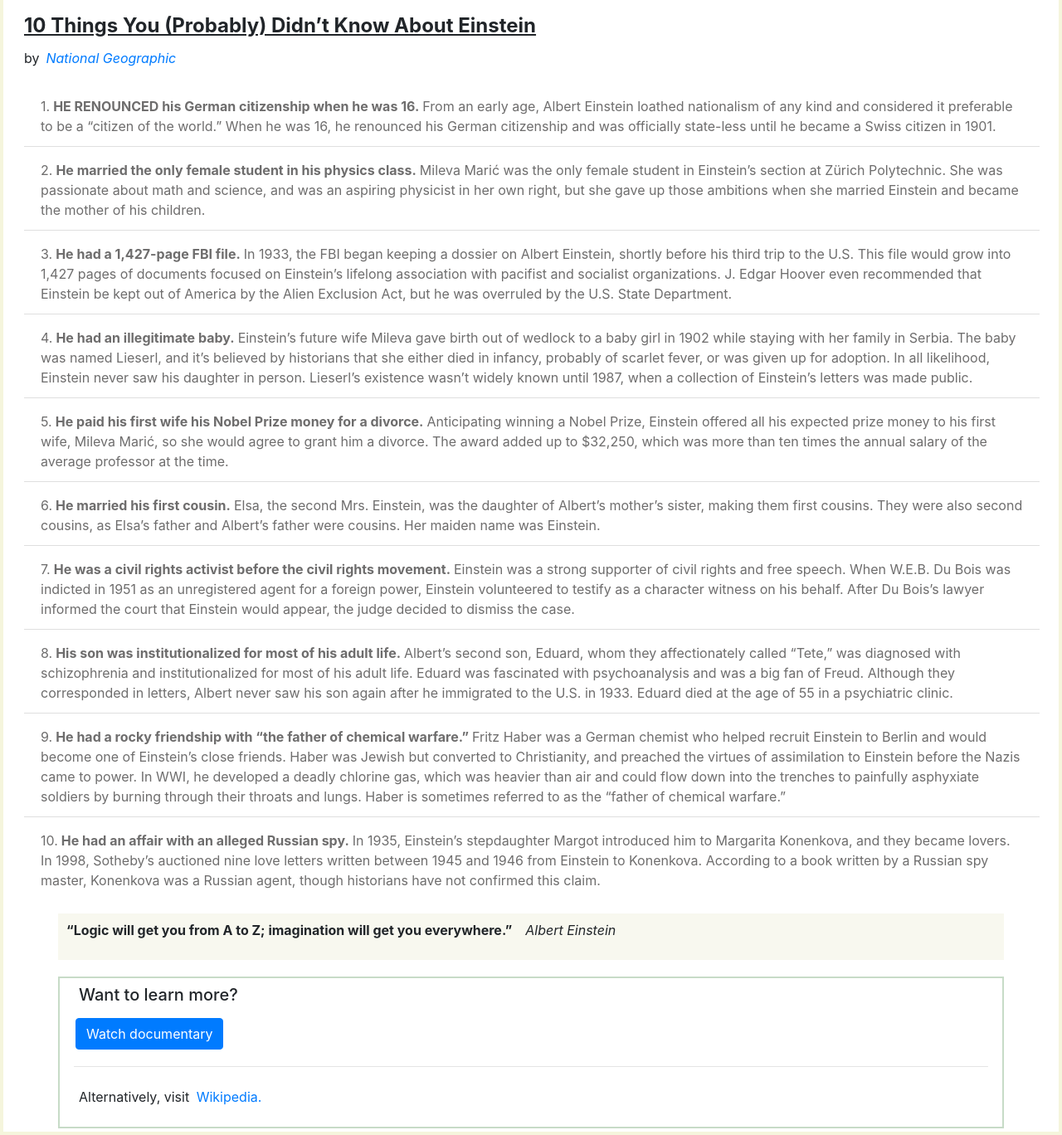
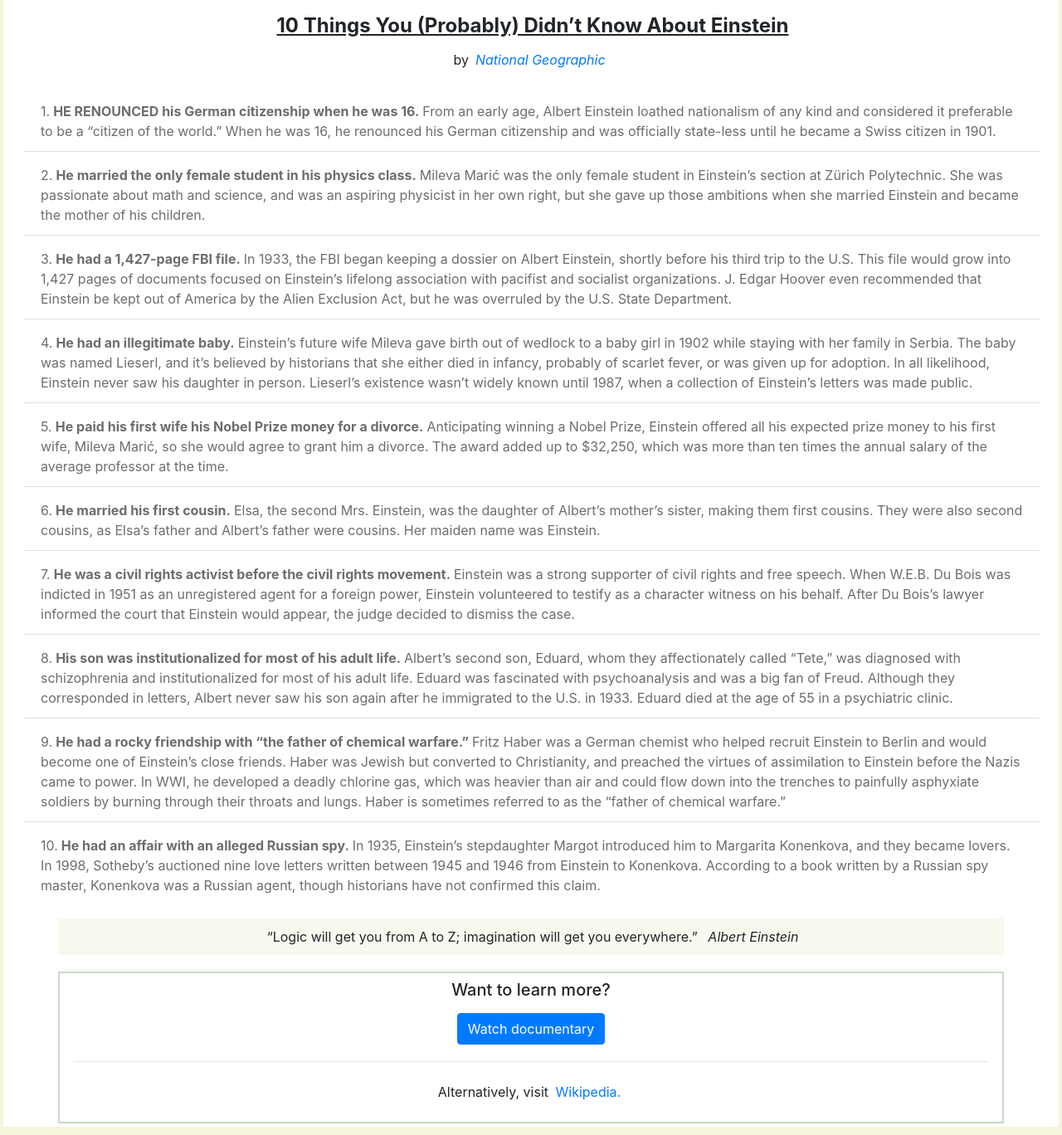
Before and after one commit to aa-ag/emc2, a plain HTML site: page index.html in a window 1280 px wide. Shown: the part 366-1734 px from the top of the page at 83% size. Drawn offline with nearby package versions, Linux system fonts and the light colour scheme.

Commit message:
made more mobile friendly | Aaron

```diff
--- a/css/main.css
+++ b/css/main.css
@@ -8,7 +8,21 @@ html {
 .ceter-span {
     text-align: left;
 }
-h1, h2, h3 {
+img {
+    display: block;
+    margin-left: auto;
+    margin-right: auto;
+    width: 50%;
+    border: 2px solid rgb(199, 219, 199);
+}
+h1, h2, h3, h4 {
+    display: block;
+    text-align: center;
+}
+h4 {
+    text-decoration: underline;
+}
+#credit {
     display: block;
     text-align: center;
 }
@@ -20,25 +34,14 @@ h1, h2, h3 {
 h1, h4, .quote {
     font-weight: bold;
 }
-h4 {
-    text-decoration: underline;
-}
-img {
-    display: block;
-    margin-left: auto;
-    margin-right: auto;
-    width: 50%;
-    border: 2px solid rgb(199, 219, 199);
-}
-
-
 h2, h3, .list-group-item {
     color: rgb(110, 109, 109);
 }
 #quotebox {
     background-color: rgb(248, 248, 239);
-    width: 90%;
+    width: 100%;
     margin-bottom: 20px;
+    text-align: center;
 }
 #morebox {
     display: block;
@@ -47,3 +50,6 @@ h2, h3, .list-group-item {
     width: 90%;
     border: 2px solid rgb(199, 219, 199);
 }
+#more {
+    text-align: center;
+}
--- a/index.html
+++ b/index.html
@@ -36,7 +36,9 @@
   <div class="row">
     <div class=col-lg-12>
       <h4>10 Things You (Probably) Didn’t Know About Einstein</h4>
-      <p>by<cite><a href="https://www.nationalgeographic.com/news/2017/04/einstein-facts-science-genius/" target="_blank">National Geographic</a></cite></p>
+      <div id="credit">
+        <p>by<cite><a href="https://www.nationalgeographic.com/news/2017/04/einstein-facts-science-genius/" target="_blank">National Geographic</a></cite></p>
+      </div>
         <ol class="list-group list-group-flush">
           <li class="list-group-item">1.<b>HE RENOUNCED his German citizenship when he was 16.</b>From an early age, Albert Einstein loathed nationalism of any kind and considered it preferable to be a “citizen of the world.” When he was 16, he renounced his German citizenship and was officially state-less until he became a Swiss citizen in 1901.</li>
           <li class="list-group-item">2.<b>He married the only female student in his physics class.</b>Mileva Marić was the only female student in Einstein’s section at Zürich Polytechnic. She was passionate about math and science, and was an aspiring physicist in her own right, but she gave up those ambitions when she married Einstein and became the mother of his children.</li>
@@ -56,20 +58,22 @@
 <!--Quote-->
 <div class="container" id="quotebox">
   <div class="row">
-    <p class="quote"><q>Logic will get you from A to Z; imagination will get you everywhere.</q></p>
-    <p><cite>Albert Einstein</cite></p>
+    <div class="col-lg-12">
+      <q>Logic will get you from A to Z; imagination will get you everywhere.</q>
+      <cite>Albert Einstein</cite>
+    </div>
   </div>
 </div>
 
 <!--More-->
 <div class="container" id="morebox">
-  <fieldset id="more">
+  <fieldset>
 
-    <div>
+    <div id="more">
       <h5>Want to learn more?</h5>
     </div>
 
-    <div>
+    <div id="more">
       <button type="button" class="btn btn-primary" data-toggle="modal" data-target=".bd-example-modal-xl">Watch documentary</button>
       <div class="modal fade bd-example-modal-xl" tabindex="-1" role="dialog" aria-labelledby="myExtraLargeModalLabel" aria-hidden="true">
         <div class="modal-dialog modal-xl" role="document">
@@ -82,7 +86,7 @@
 
   </fieldset>
   <hr>
-  <div>
+  <div id="more">
     <p>Alternatively, visit <a href="https://en.wikipedia.org/wiki/Albert_Einstein" target="_blank">Wikipedia.</a></p>
   </div>
 
```
